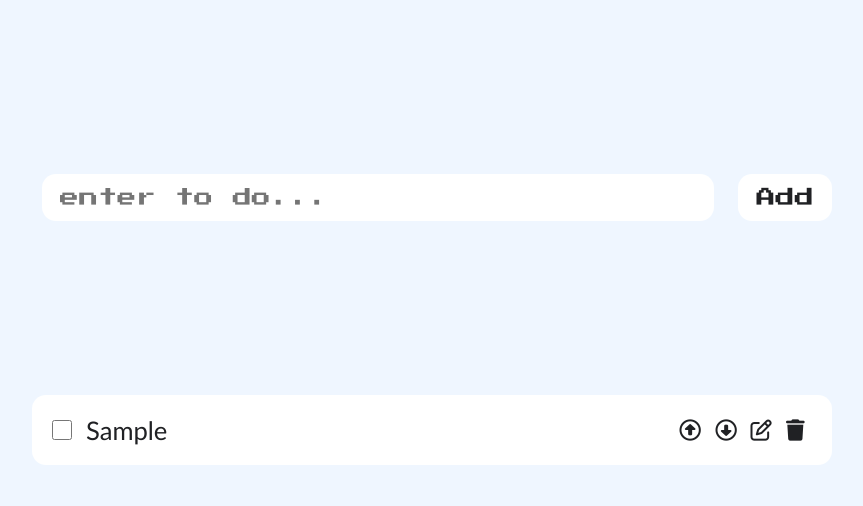
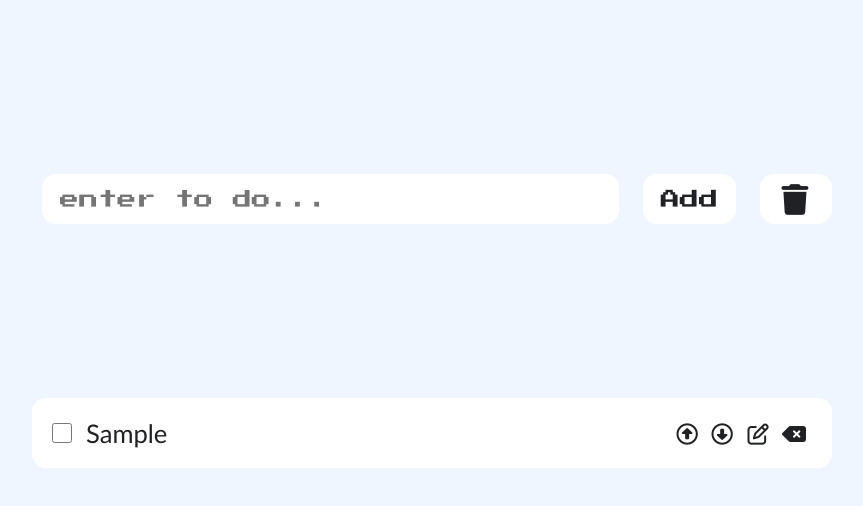
Before and after one commit to kanshul98/react-todolist, a React (Vite) app: page / in a window 1280 px wide. Both pictures are taken after typing "Sample" into the empty fields and a click on the button "Add". Shown: the top 506 px of the page, without its empty margins (208-1071 px from the left). Built offline with nearby package versions, Linux system fonts and the light colour scheme.

Commit message:
Added Trash All Items Button
Added a Button to delete all the list items in one go. Also changed the icon for individual todo item delete buttons

```diff
--- a/src/App.jsx
+++ b/src/App.jsx
@@ -16,7 +16,11 @@ function App() {
     persistData(newTodoList)
     setTodos(newTodoList); // state change to impute new list into todo
   }
-   //
+
+  function handleWipeList(){
+    setTodos([])
+  } // NEW CODE !!!!!!!!
+
   function handleDeleteTodos(index){
     const newTodoList = todos.filter((todo, toDoIndex) => {
       return toDoIndex !== index
@@ -90,7 +94,8 @@ function App() {
       <>
         <TodoInput todoValue={todoValue}
                    setTodoValue={setTodoValue}
-                   handleAddTodos={handleAddTodos}/>
+                   handleAddTodos={handleAddTodos}
+                   handleWipeList={handleWipeList}/>
 
         <TodoList handleDeleteTodos={handleDeleteTodos}
                   handleEditTodos={handleEditTodos}
--- a/src/components/TodoCard.jsx
+++ b/src/components/TodoCard.jsx
@@ -38,7 +38,7 @@ function TodoCard(props){
                     <button onClick={() => {
                         handleDeleteTodos(index)
                     }}>
-                        <i className="fa-solid fa-trash"></i>
+                        <i class="fa-solid fa-delete-left"></i>
                     </button>
 
                 </div>
--- a/src/components/TodoInput.jsx
+++ b/src/components/TodoInput.jsx
@@ -2,7 +2,7 @@ import { useState } from "react";
 
 export default function TodoInput(props){
 
-    const {handleAddTodos, todoValue, setTodoValue} = props; // destructuring out that component from the prop
+    const {handleAddTodos, handleWipeList, todoValue, setTodoValue} = props; // destructuring out that component from the prop
 
     return(
         <header>
@@ -20,7 +20,15 @@ export default function TodoInput(props){
             <button onClick={() => {
                 handleAddTodos(todoValue)
                 setTodoValue('') // once the value has been added, replace it with empty string
-            }}>Add</button>
+            }}>Add</button> {/* --- button to ADD the value to the todolist */}
+
+            <button className="trash-all" onClick={() => {
+                handleWipeList()
+            }}>
+                <i class="fa-solid fa-trash"></i>
+            </button> {/* --- button to DELETE AND WIPE OUT all the values to the todolist */}
+
+
         </header>
     )
 }
--- a/src/index.css
+++ b/src/index.css
@@ -59,6 +59,15 @@ header button,
 header input {
   margin-left: 10px;
   padding: 14px 18px;
+  border: none;
+  outline: none;
+  background: white;
+}
+
+.trash-all {
+  margin-left: 10px;
+  padding: 14px 18px;
+  padding-left: 29px;
   border: none;
   outline: none;
   background: white;
```
